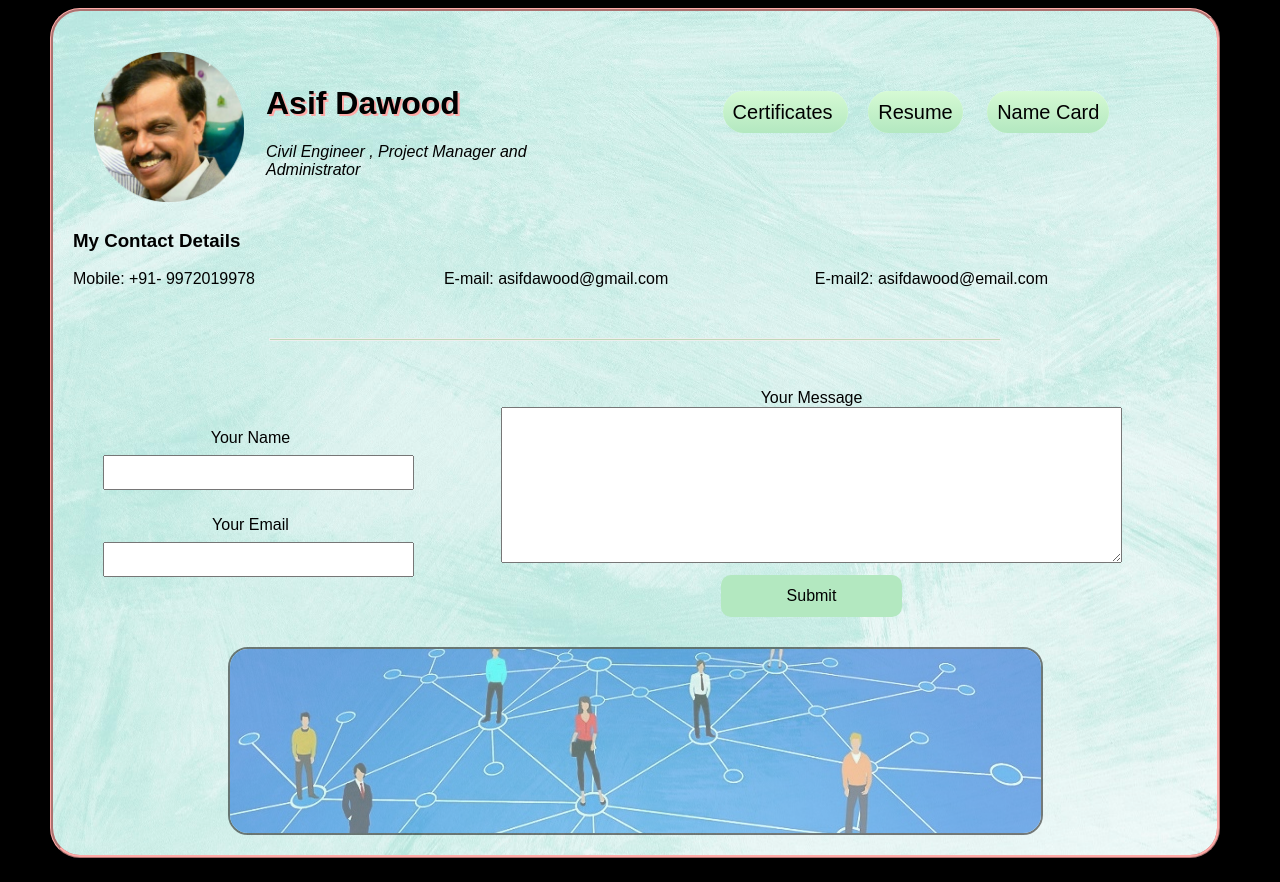
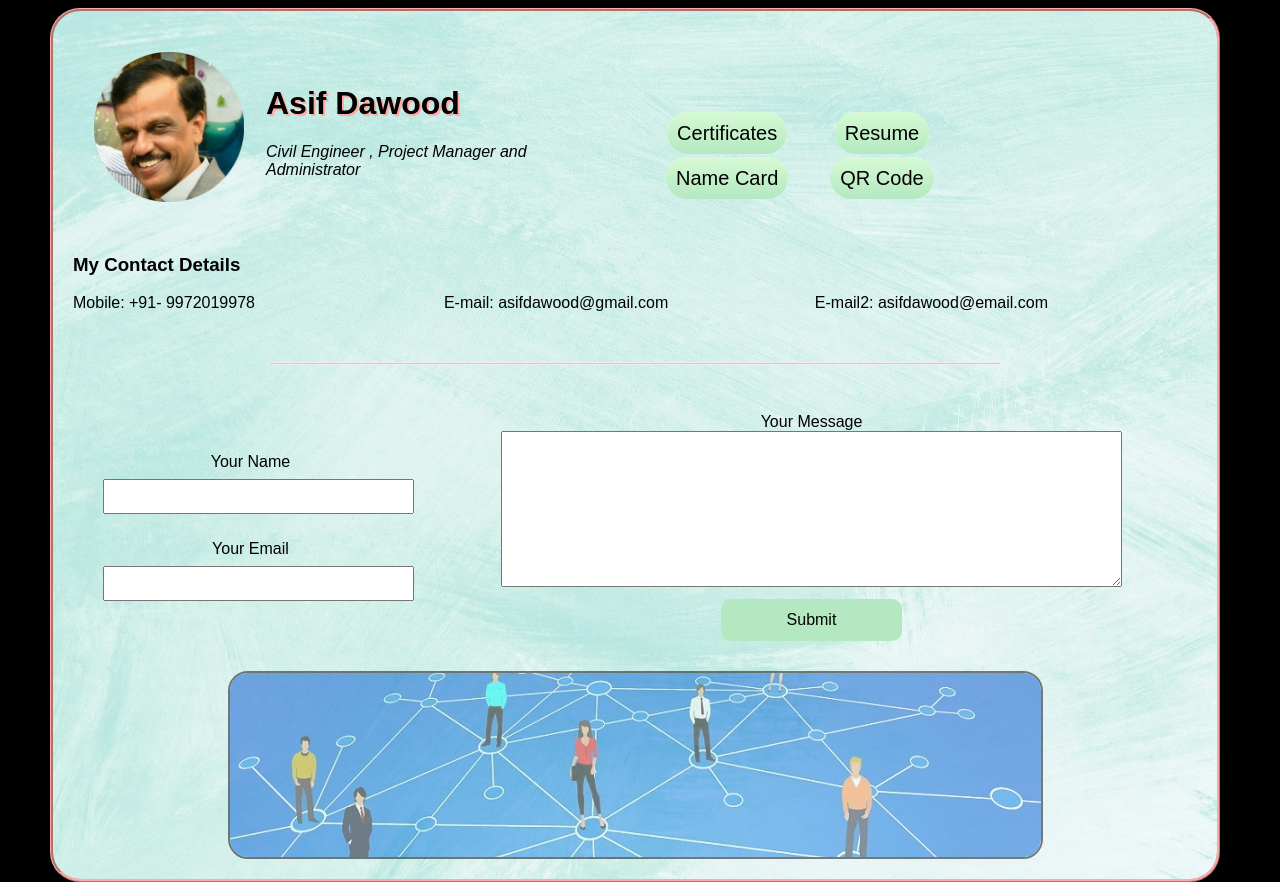
Before and after one commit to asifdawood/resume, a plain HTML site: page contactme.html in a window 1280 px wide. Before the commit the page ends 858 px from the top, so only its background shows below. Drawn offline with Linux system fonts and the light colour scheme.

Commit message:
Add files via upload

```diff
--- a/contactme.html
+++ b/contactme.html
@@ -27,11 +27,25 @@
       </table>
     </div>
     <div class="float-child top-link">
+      <table cellspacing="20">
+        <tr>
+          <td>
+              <a href="certificate.html" class="btn"> Certificates </a>
+          </td>
+          <td>
+                <a href="index.html" class="btn">Resume</a>
+          </td>
+        </tr>
+        <tr>
+          <td>
+              <a href="name_card.html" class="btn">Name Card</a>
+          </td>
+          <td>
+              <a href="qrCode.html" class="btn">QR Code</a>
+          </td>
+        </tr>
+      </table>
 
-      <a href="certificate.html" class="btn"> Certificates </a>
-      <a href="index.html" class="btn">Resume</a>
-      <a href="name_card.html" class="btn">Name Card</a>
-    </div>
   </div>
 
   <p class="text-clear">
```
